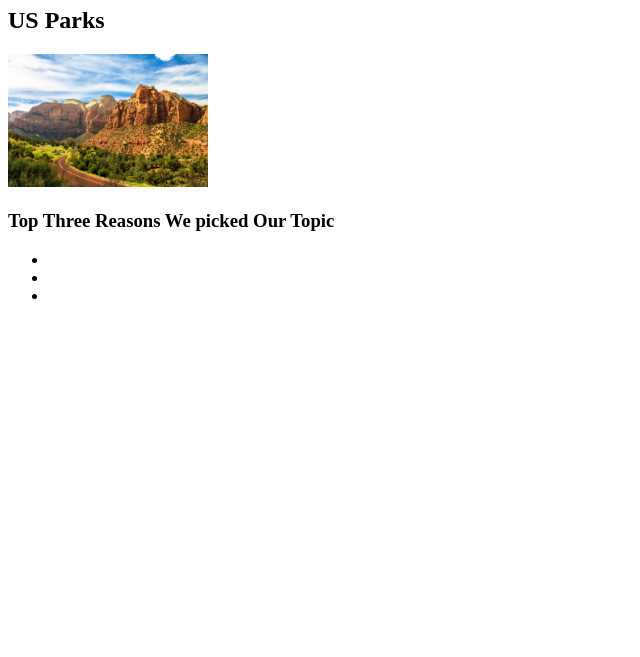
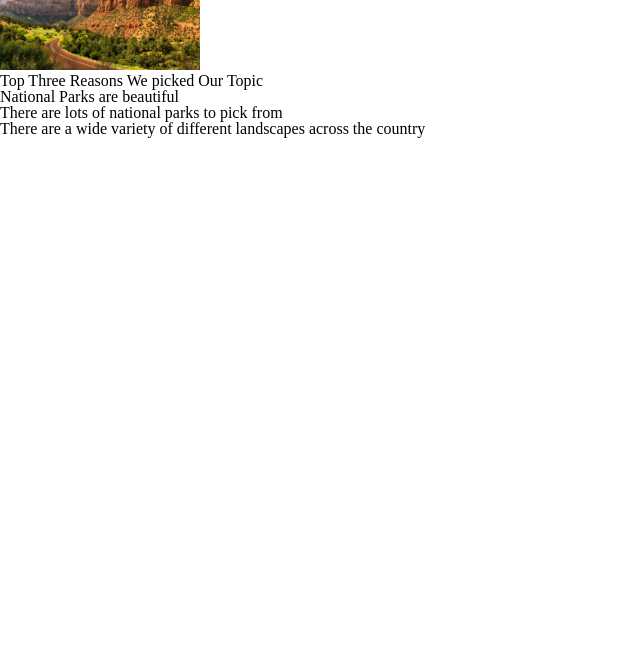
Before and after one commit to GabeBass23/339week3, a plain HTML site: page index.html in a window 1280 px wide. Shown: the part 143-800 px from the top of the page, without its empty margins (0-640 px from the left). Drawn offline with Linux system fonts and the light colour scheme.

Commit message:
Add files via upload

```diff
--- a/index.html
+++ b/index.html
@@ -4,7 +4,7 @@
     <meta charset="UTF-8">
     <meta http-equiv="X-UA-Compatible" content="IE=edge">
     <meta name="viewport" content="width=device-width, initial-scale=1.0">
-    <!-- <link rel="stylesheet" href="css/html5reset.css"> -->
+    <link rel="stylesheet" href="css/html5reset.css">
     <!-- <link rel="stylesheet" href="css/student1.css"> -->
     <!-- <link rel="stylesheet" href="css/student2.css"> -->
     <!-- <link rel="stylesheet" href="css/student3.css"> -->
@@ -15,8 +15,8 @@
         <nav>
             <ul>
                 <li><a href = "index.html">Home</a></li>
-                <li><a href="erika.html">Erika Hochstein</a></li>
-                <li><a href="gabe.html">Gabe Bass</a></li>
+                <li><a href = "gabe.html">Gabe Bass</a></li>
+                <li><a href = "erika.html">Erika Hochstein</a></li>
             </ul>
         </nav>
         <h1>Week Two discussion</h1>
@@ -25,13 +25,13 @@
 
     <main>
         <h2>US Parks</h2>
-        <img src = "images/zion_national_park.jpg" width="200" alt = "The mountains in Zion National Park in Utah.">
+        <img src = "images/zion_national_park.jpg" width="200" alt = "Image of your Topic here.">
 
         <h3>Top Three Reasons We picked Our Topic</h3>
         <ul>
-            <li></li>
-            <li></li>
-            <li></li>
+            <li>National Parks are beautiful</li>
+            <li>There are lots of national parks to pick from</li>
+            <li>There are a wide variety of different landscapes across the country</li>
         </ul>
     </main>
 
```
